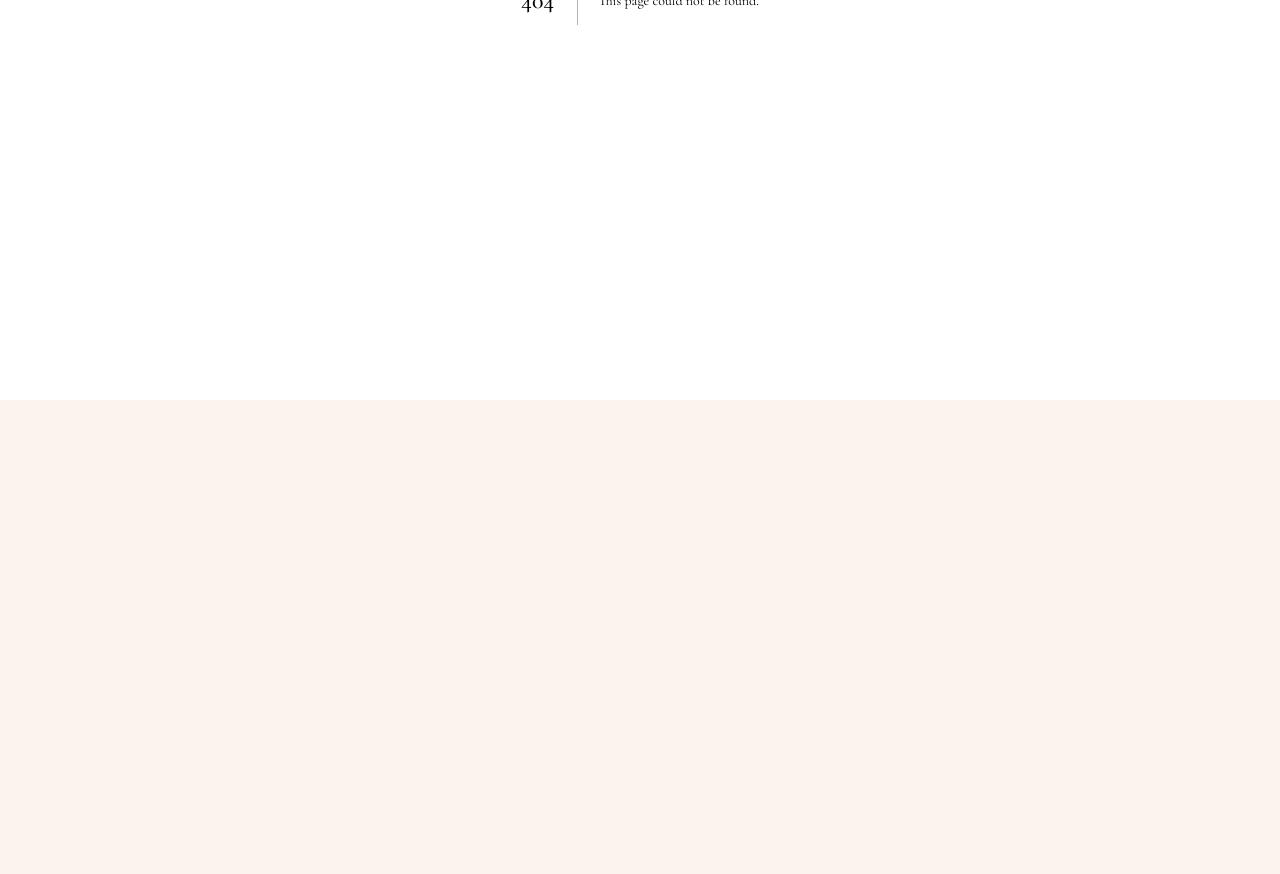
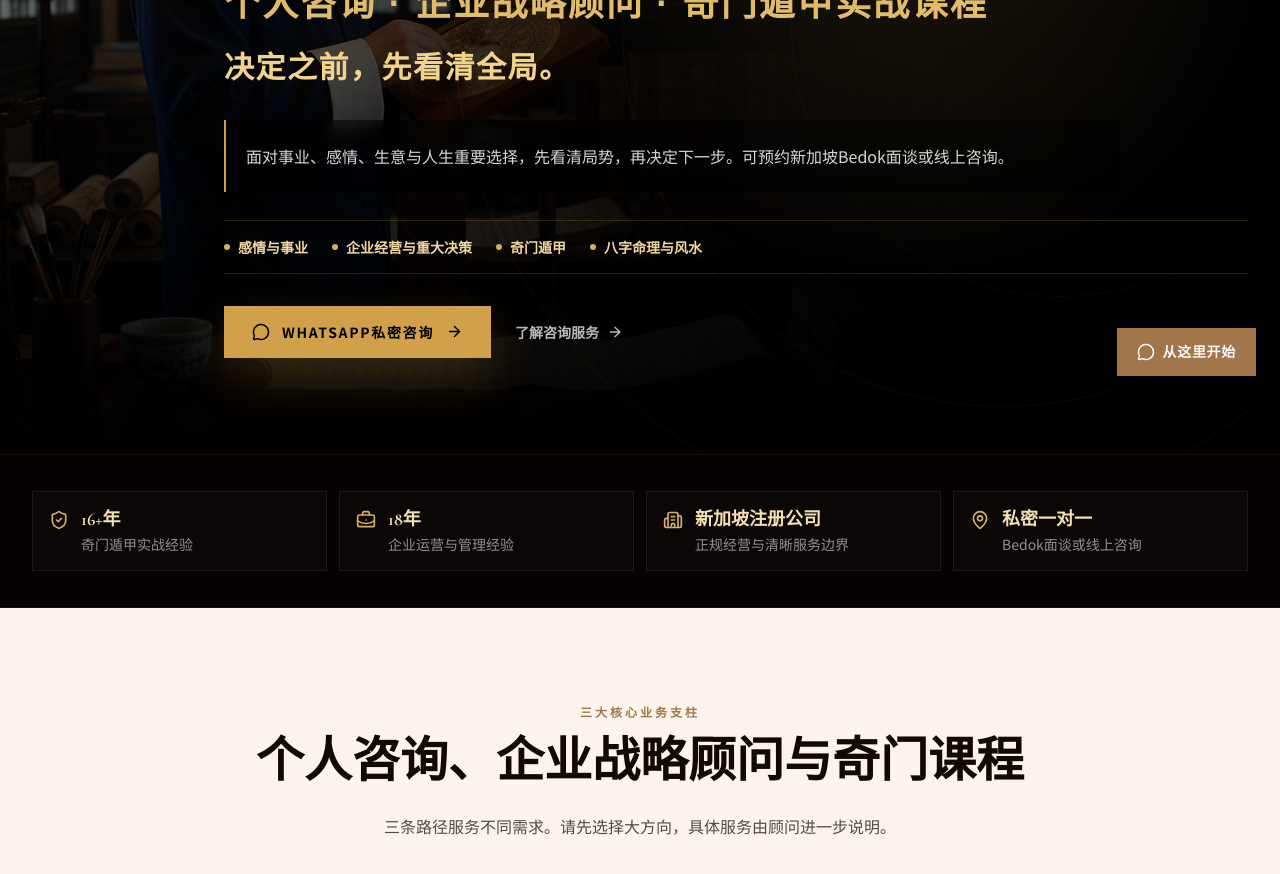
Before and after one commit to BODHIWONG/qmfeng-website, a Next.js app: page /zh in a window 1280 px wide. Before the commit this address had no page. Shown: the part 400-1274 px from the top of the page. Before the commit the page ends 800 px from the top, so only its background shows below. Built offline with nearby package versions, Linux system fonts and the light colour scheme.

Commit message:
Add Chinese homepage route

```diff
--- /dev/null
+++ b/app/zh/page.tsx
@@ -0,0 +1,25 @@
+import type { Metadata } from "next";
+import HomePage from "@/app/page";
+import { LanguageProvider } from "@/contexts/language-context";
+
+export const metadata: Metadata = {
+  title: "启明遁甲新加坡｜个人咨询、企业战略顾问与奇门课程",
+  description:
+    "启明遁甲立足新加坡，提供个人咨询、企业战略顾问与奇门遁甲实战课程，可预约Bedok面谈或线上咨询。",
+  alternates: {
+    canonical: "https://www.qmfeng.com/zh",
+    languages: {
+      "en-SG": "https://www.qmfeng.com/en",
+      "zh-SG": "https://www.qmfeng.com/zh",
+      "x-default": "https://www.qmfeng.com/en",
+    },
+  },
+};
+
+export default function ChineseHomePage() {
+  return (
+    <LanguageProvider initialLang="zh">
+      <HomePage />
+    </LanguageProvider>
+  );
+}
```
